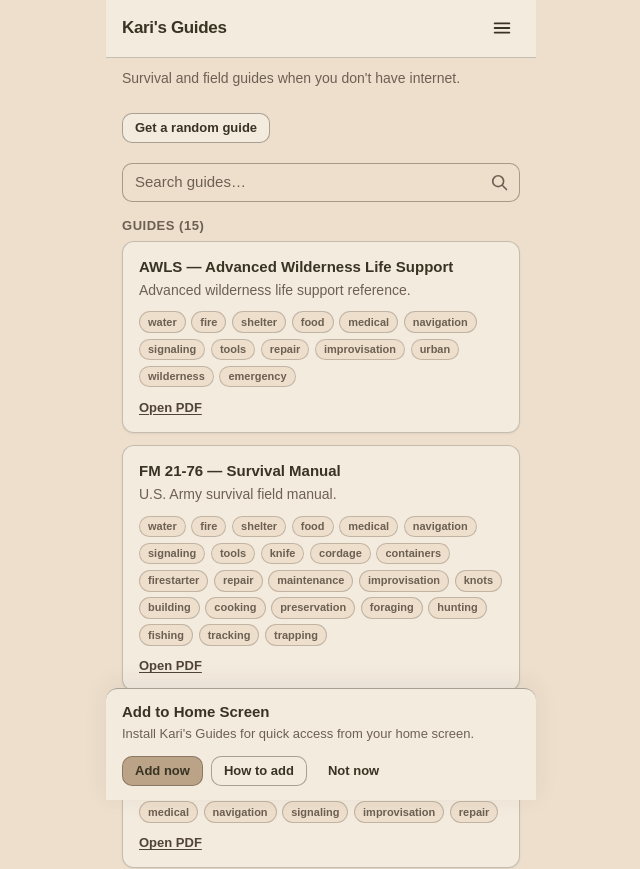
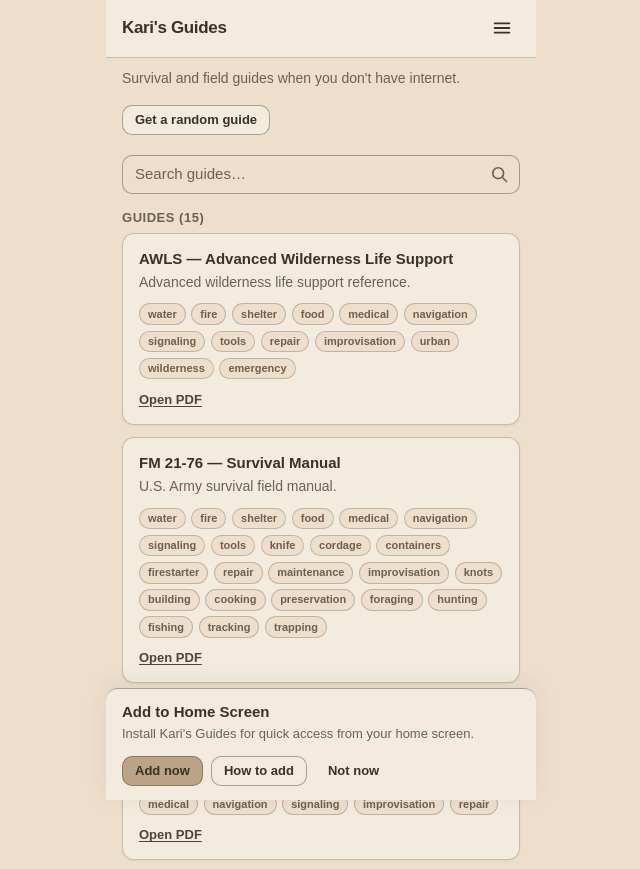
Before and after one commit to imforked/karis-guides, a Next.js app: page / in a window 1280 px wide. Shown: the top 869 px of the page, without its empty margins (319-959 px from the left). Built offline with nearby package versions, Linux system fonts and the light colour scheme.

Commit message:
Remove unneeded margin from row in home page.

```diff
--- a/src/app/home-view.styles.ts
+++ b/src/app/home-view.styles.ts
@@ -32,7 +32,6 @@ export const RandomGuideRow = styled.div`
   flex-wrap: wrap;
   align-items: center;
   gap: 0.5rem;
-  margin-top: 0.5rem;
 `;
 
 export const SearchFieldRow = styled.div`
```
